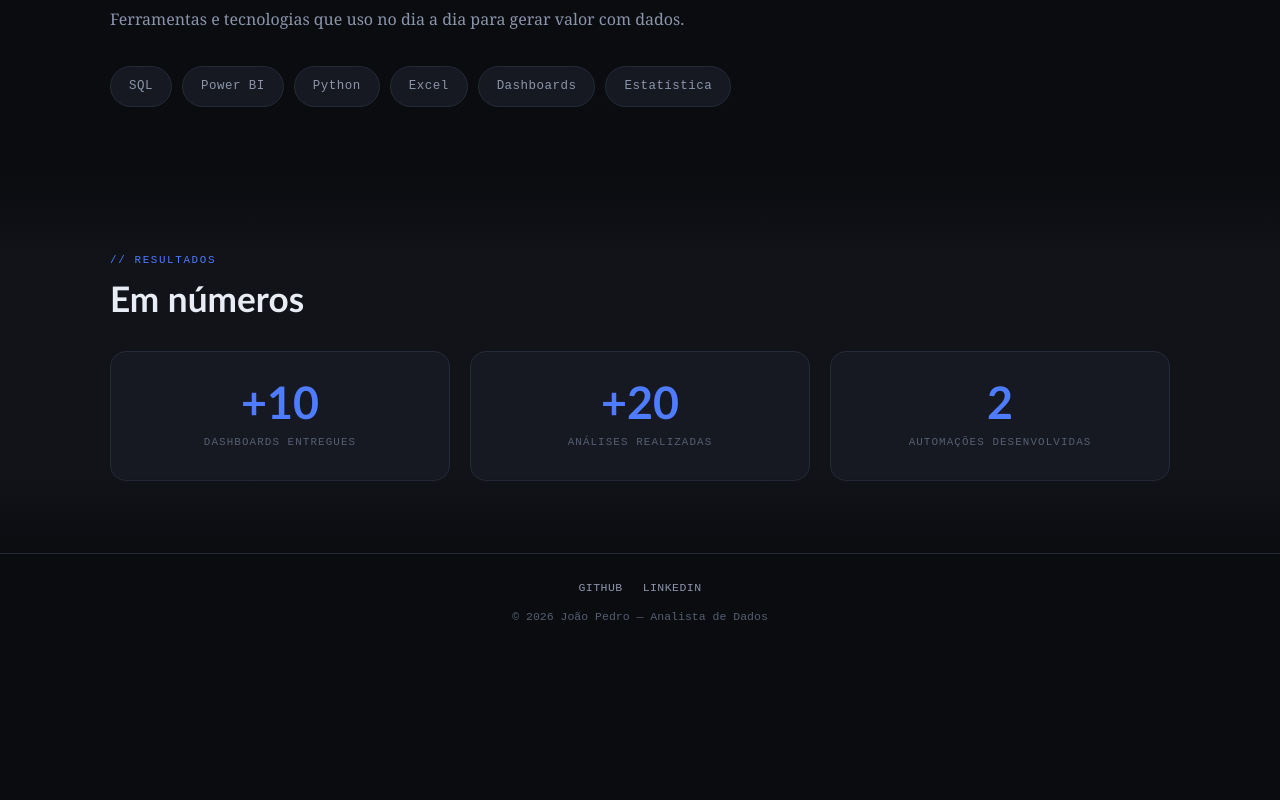
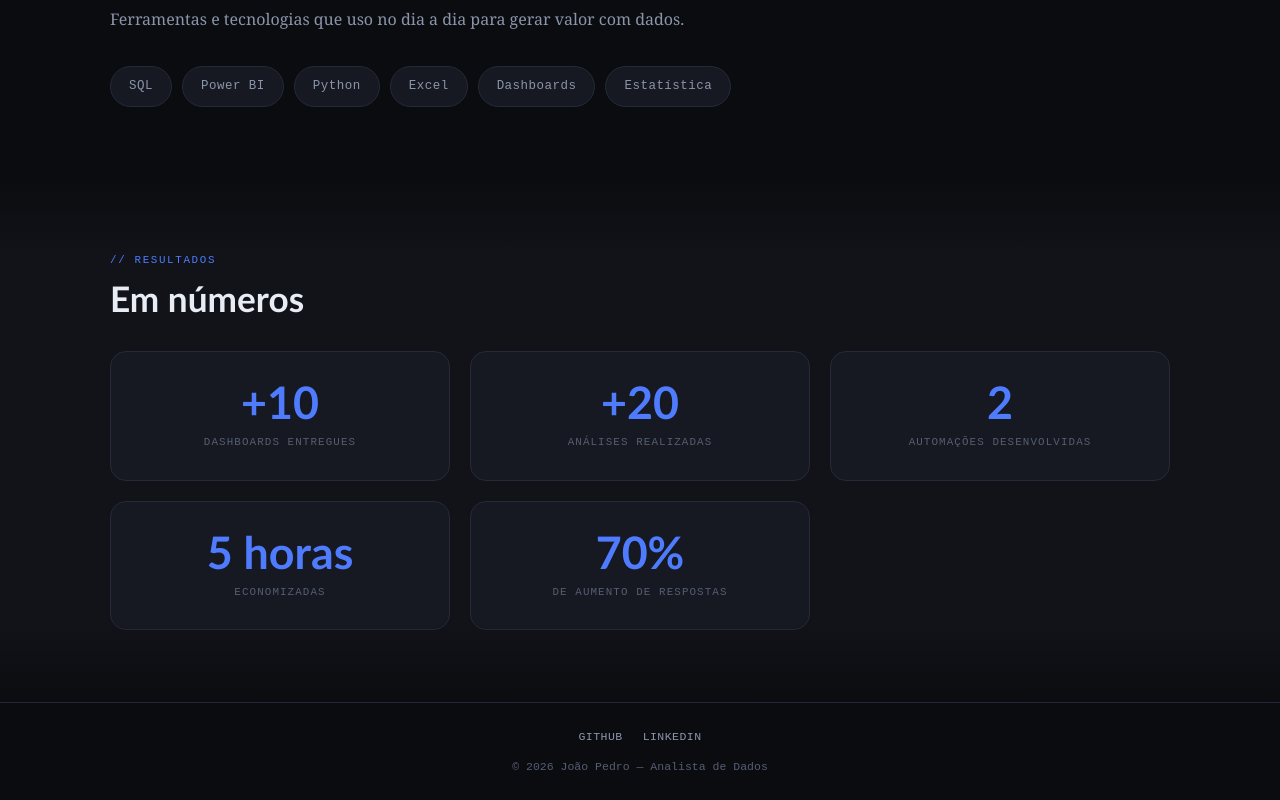
Before and after one commit to joaopedrolour3nc/Portfolio-Jo-o-Pedro-Analista, a plain HTML site: page index.html in a window 1280 px wide. Shown: the part 1523-2323 px from the top of the page. Before the commit the page ends 2174 px from the top, so only its background shows below. Drawn offline with Linux system fonts and the light colour scheme.

Commit message:
Adicionando mais informações de métricas na página inicial

```diff
--- a/index.html
+++ b/index.html
@@ -170,6 +170,14 @@
             <div class="metric__value">2</div>
             <div class="metric__label">Automações desenvolvidas</div>
           </div>
+          <div class="metric">
+            <div class="metric__value">5 horas</div>
+            <div class="metric__label">Economizadas</div>
+          </div>
+            <div class="metric">
+            <div class="metric__value">70%</div>
+            <div class="metric__label">De Aumento de Respostas</div>
+          </div>
         </div>
       </div>
     </section>
```
